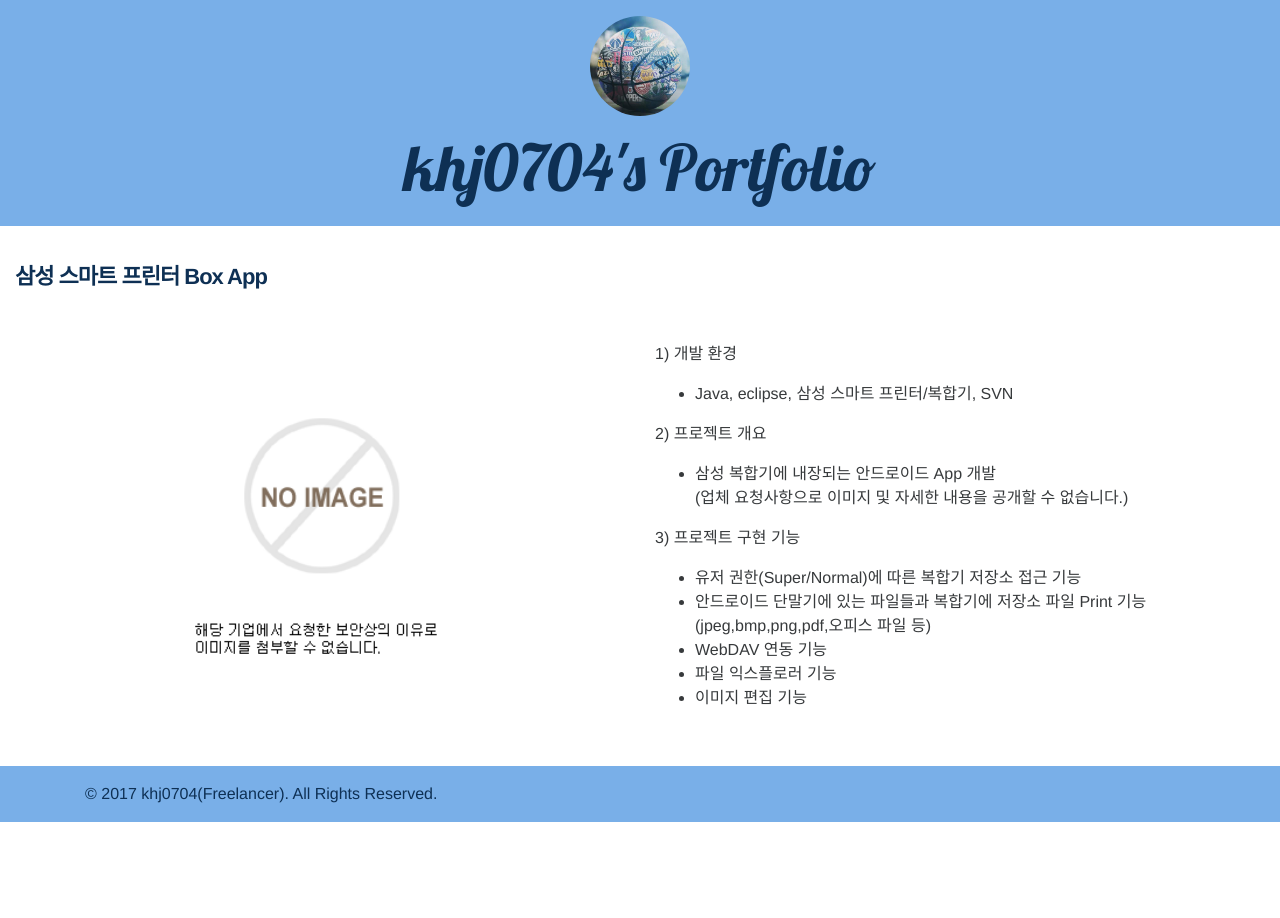
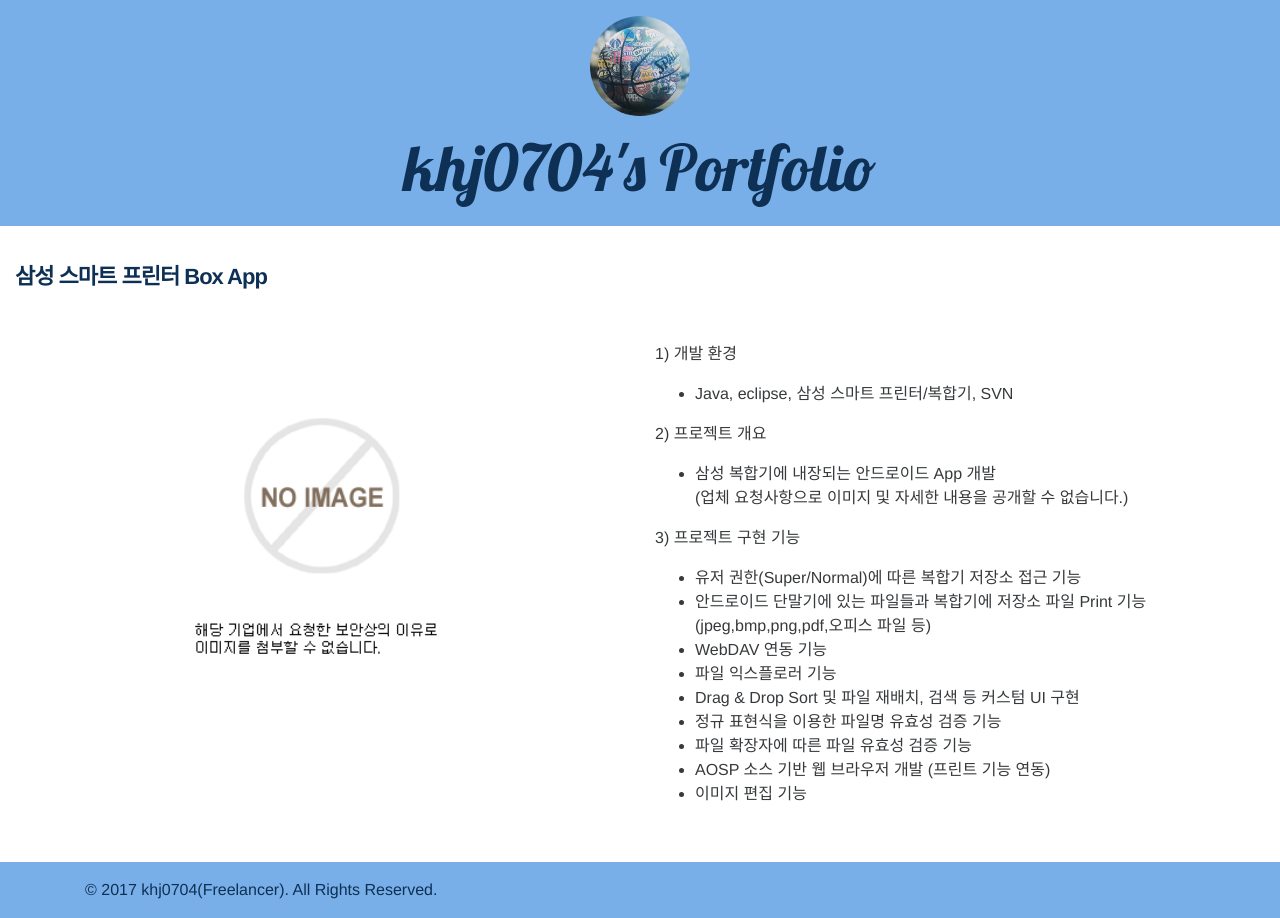
Before and after one commit to khj0704/khj0704.github.io, a Jekyll site: the page built from _posts/2014-03-30-portfolio13.md, in a window 1280 px wide. Built offline with Jekyll 4.4.1, drawn with Linux system fonts in a browser that asks for light colours; nearby versions of some CDN libraries.

Commit message:
Add post

```diff
--- a/_posts/2014-03-30-portfolio13.md
+++ b/_posts/2014-03-30-portfolio13.md
@@ -19,4 +19,8 @@ image: no_image_reason.png
  - 안드로이드 단말기에 있는 파일들과 복합기에 저장소 파일 Print 기능(jpeg,bmp,png,pdf,오피스 파일 등)
  - WebDAV 연동 기능
  - 파일 익스플로러 기능
+ - Drag & Drop Sort 및 파일 재배치, 검색 등 커스텀 UI 구현
+ - 정규 표현식을 이용한 파일명 유효성 검증 기능
+ - 파일 확장자에 따른 파일 유효성 검증 기능
+ - AOSP 소스 기반 웹 브라우저 개발 (프린트 기능 연동)
  - 이미지 편집 기능
```
